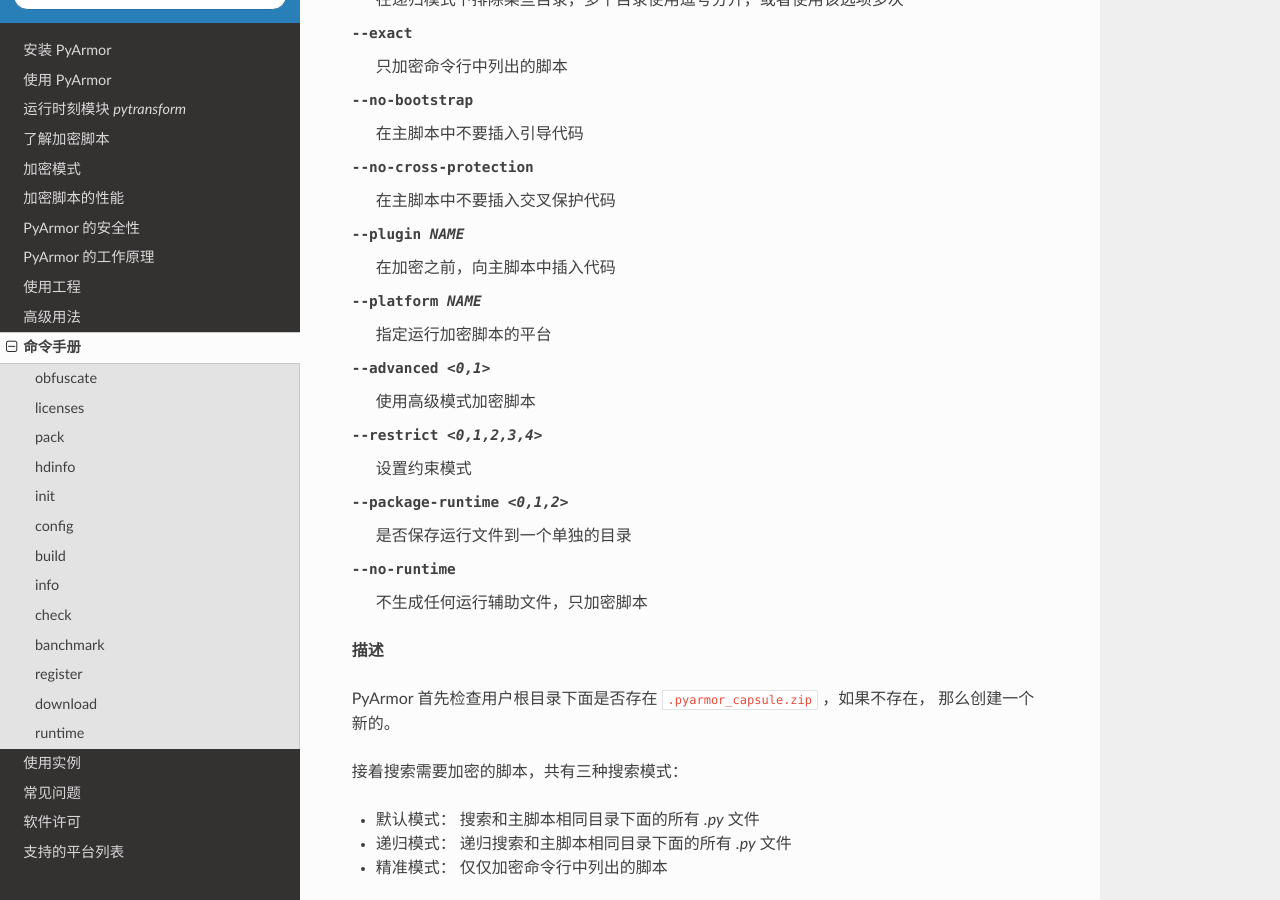
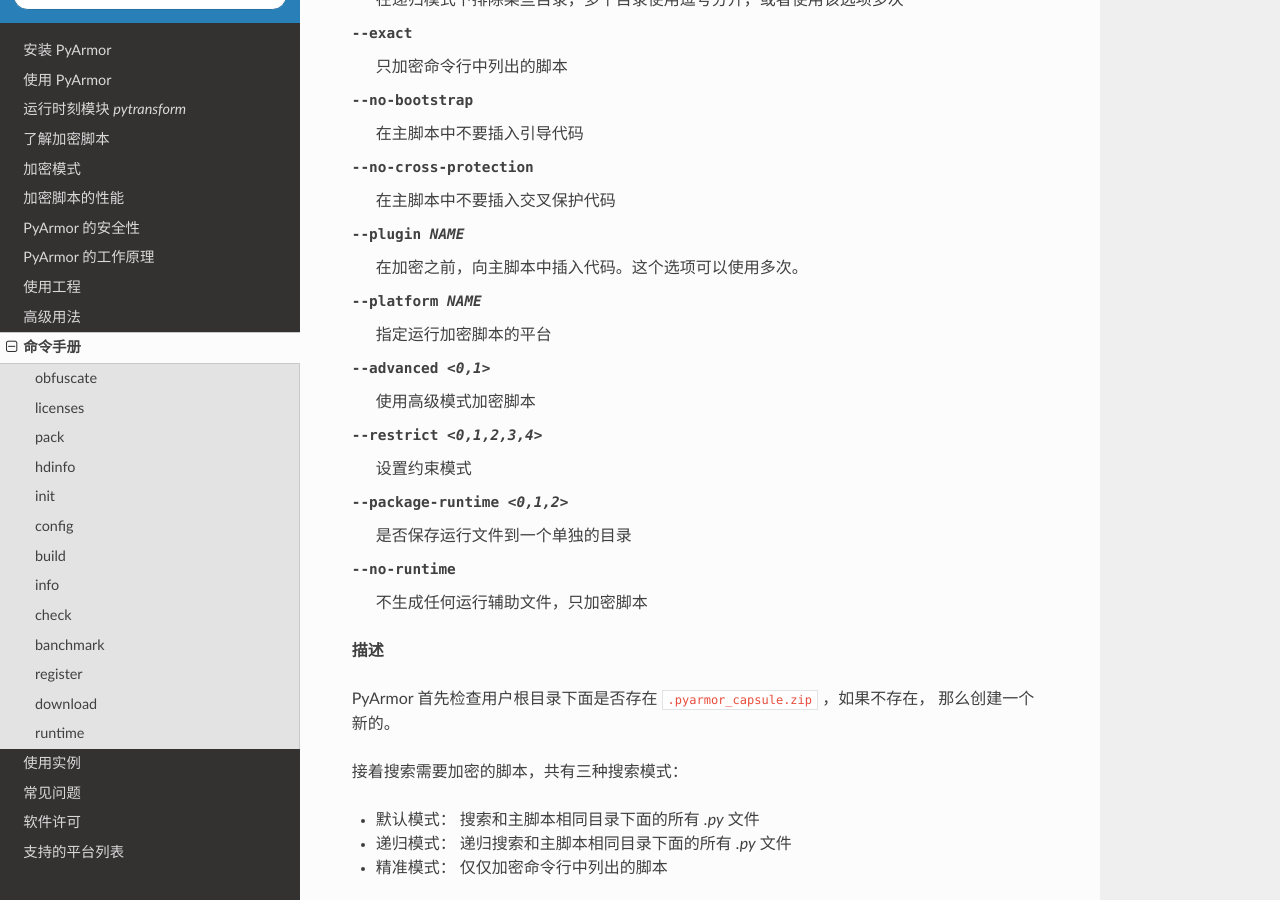
Before and after one commit to dashingsoft/pyarmor-docs-zh, a Sphinx documentation site: the page built from docs/man.rst, in a window 1280 px wide and 900 px high, scrolled down 1725 px. Built offline with Sphinx 7.4.7 and the Read the Docs theme 2.0.0, drawn with Linux system fonts in a browser that asks for light colours; some of the changed text lies outside the part shown.

Commit message:
Refine man page

```diff
--- a/docs/man.rst
+++ b/docs/man.rst
@@ -67,7 +67,7 @@
 --exact                     只加密命令行中列出的脚本
 --no-bootstrap              在主脚本中不要插入引导代码
 --no-cross-protection       在主脚本中不要插入交叉保护代码
---plugin NAME               在加密之前，向主脚本中插入代码
+--plugin NAME               在加密之前，向主脚本中插入代码。这个选项可以使用多次。
 --platform NAME             指定运行加密脚本的平台
 --advanced <0,1>            使用高级模式加密脚本
 --restrict <0,1,2,3,4>      设置约束模式
@@ -474,7 +474,7 @@
 --advanced-mode <0,1>           是否使用高级模式加密脚本
 --cross-protection <0,1>        是否插入交叉保护代码到主脚本
 --runtime-path RPATH            设置运行文件所在路径
---plugin NAME                   设置需要插入到主脚本的代码文件
+--plugin NAME                   设置需要插入到主脚本的代码文件，这个选项可以使用多次
 --package-runtime <0,1,2>       是否保存运行文件到一个单独的目录
 
 **描述**
@@ -503,6 +503,8 @@
     global-include *.py, exclude __mainfest__.py, prune test
 
 关于所有支持的模式，参考 https://docs.python.org/2/distutils/sourcedist.html#commands
+
+选项 ``--plugin`` 有一个特殊的值 `clear` ，用来清除所有的插件。
 
 **示例**
 
```
